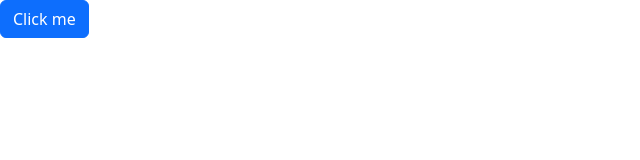
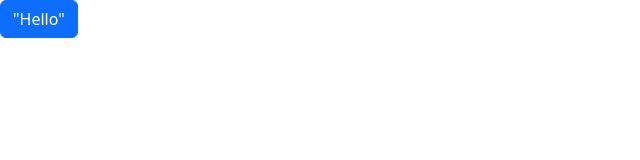
Before and after one commit to folanelfolany/React-Game-Website, a React (Vite) app in the folder game-react-app/: page / in a window 1280 px wide. Shown: the top 160 px of the page, without its empty margins (0-640 px from the left). Built offline with nearby package versions, Linux system fonts and the light colour scheme.

Commit message:
Adding Button+Alert

```diff
--- a/game-react-app/src/App.tsx
+++ b/game-react-app/src/App.tsx
@@ -2,7 +2,7 @@ import ListGroup from "./components/ListGroup";
 import Alert from "./components/Alert";
 import Button from "./components/Button";
 import "bootstrap/dist/css/bootstrap.css";
-
+import { useState } from "react";
 //We want to create a div with our message component inside it.
 function App() {
   // let items = ["Cairo", "Alexandria", "Giza", "Luxor"];
@@ -10,10 +10,16 @@ function App() {
   // const handleSelectItem = (item: string) =>{
   //   console.log(item);
   // }
+  useState(false);
+  const [showAlert, setShowAlert] = useState(false);
 
   return (
     <div>
-      <Button onClick={() => console.log("clicked")}>Click me</Button>
+      {showAlert&&<Alert onClose={()=> setShowAlert(false)}>"Hi"</Alert>}
+      <Button color="primary" onClick={()=> setShowAlert(true)}>
+        "Hello"
+      </Button>
+
     </div>
   );
 }
--- a/game-react-app/src/components/Alert.tsx
+++ b/game-react-app/src/components/Alert.tsx
@@ -2,11 +2,21 @@ import React, { ReactNode } from "react";
 
 interface Props {
   children: ReactNode;
+  onClose: () => void;
 }
-const Alert = ({children }: Props) => {
+const Alert = ({ children, onClose }: Props) => {
   return (
-  <div className="alert alert-primary">{children}</div>
-)
+    <div className="alert alert-primary alert-dismissible">
+      {children}
+      <button
+        type="button"
+        className="btn-close"
+        data-bs-dismiss="alert"
+        aria-label="Close"
+        onClick={onClose}
+      ></button>
+    </div>
+  );
 };
 
 export default Alert;
```
